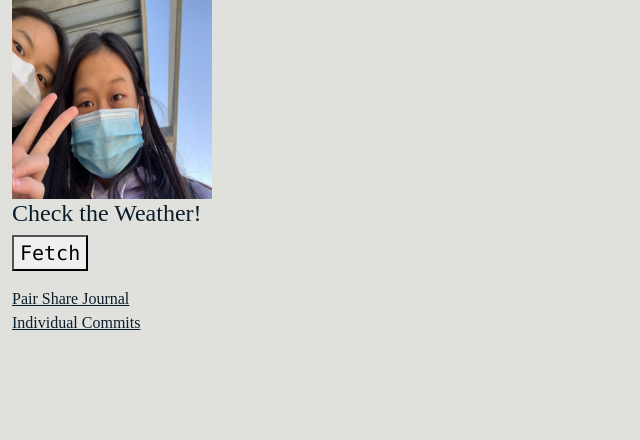
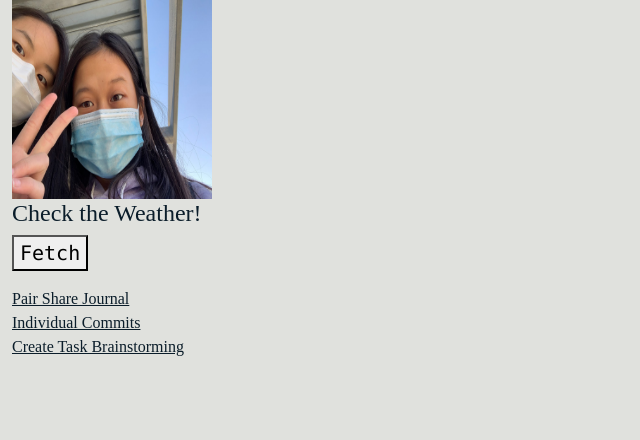
Before and after one commit to sanvi1855544/p3-avatar, a Flask app: page /Ellen/ in a window 1280 px wide. Shown: the part 195-635 px from the top of the page, without its empty margins (0-640 px from the left). Run offline with Flask 2, Linux system fonts and the light colour scheme; some libraries are stand-ins or nearby versions.

Commit message:
added link to create task

```diff
--- a/templates/Ellen.html
+++ b/templates/Ellen.html
@@ -87,4 +87,6 @@
 <a class="button" href="https://docs.google.com/document/d/1pSAqPrdru8p5v9sU7csL_tyJAvifw9apmTwlzlhcn08/edit?usp=sharing">Pair Share Journal</a></br>
 <a class="button" href="https://github.com/sanvi1855544/p3-avatar/commits?author=xu-ellen">Individual Commits</a></br>
 
+<a class="button" href="https://docs.google.com/document/d/1pSAqPrdru8p5v9sU7csL_tyJAvifw9apmTwlzlhcn08/edit#bookmark=id.56rkhuyb3tx8">Create Task Brainstorming</a>
+
 {% endblock %}
```
